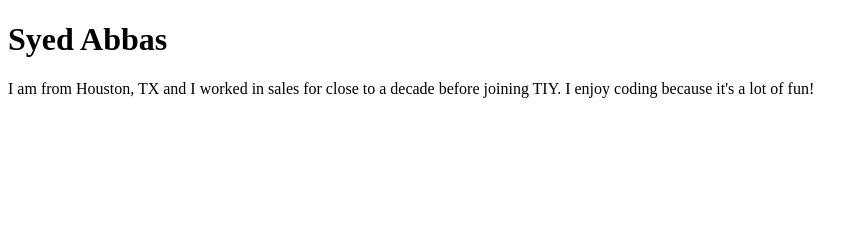
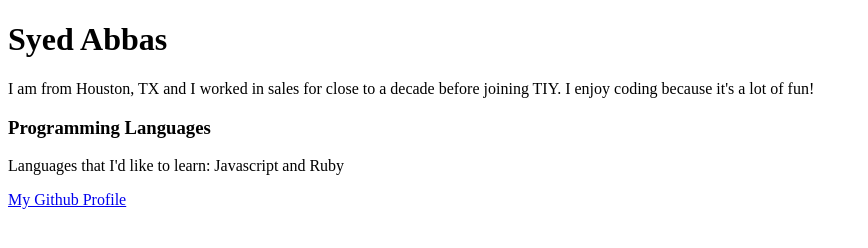
Before and after one commit to syedsabbas360/Git-skills, a plain HTML site: page index.html in a window 1280 px wide. Shown: the whole page, without its empty margins (0-868 px from the left). Drawn offline with Linux system fonts and the light colour scheme.

Commit message:
languages want to learn and github link added

```diff
--- a/index.html
+++ b/index.html
@@ -7,5 +7,8 @@
   <body>
     <h1>Syed Abbas</h1>
       <p>I am from Houston, TX and I worked in sales for close to a decade before joining TIY.  I enjoy coding because it's a lot of fun!</p>
+      <h3>Programming Languages</h3>
+        <p>Languages that I'd like to learn: Javascript and Ruby</p>
+        <a href="https://github.com/syedsabbas360">My Github Profile</a>
   </body>
 </html>
```
